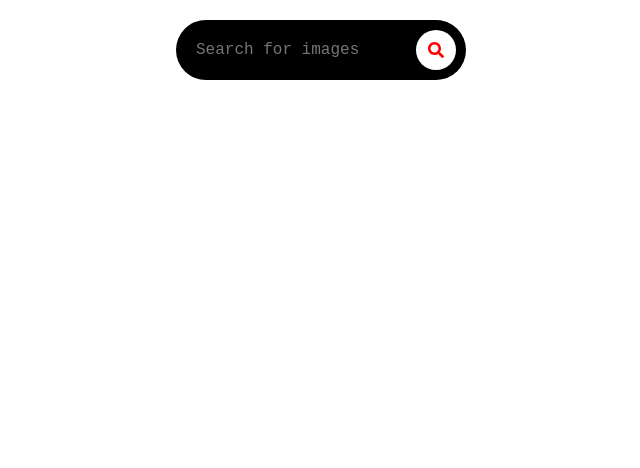
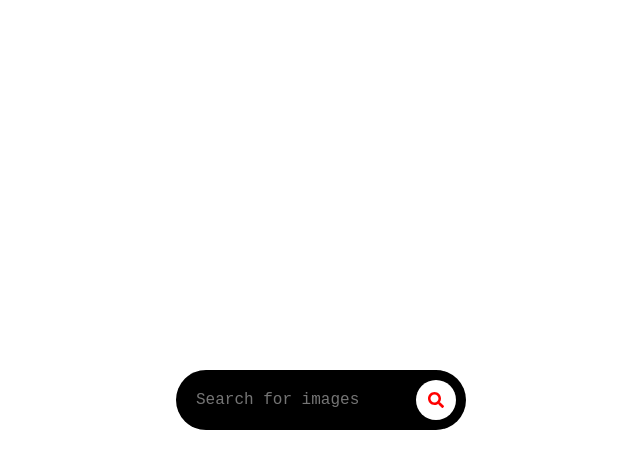
Before and after one commit to onaygizem/pixabay-image-app, a React (Create React App) app: page / in a window 1280 px wide. Shown: the top 468 px of the page, without its empty margins (319-959 px from the left). Built offline with nearby package versions, Linux system fonts and the light colour scheme.

Commit message:
Added an error handling for the case where there is no images found for the search term. Updated the styling so the search button is in the middle of the screen initially. Updated the readme file.

```diff
--- a/src/components/imageDetailScreen.module.css
+++ b/src/components/imageDetailScreen.module.css
@@ -44,9 +44,6 @@
     display: block;
 }
 
-.imageTags {
-    /* margin-top: 20px; */
-}
 
 .imageTags h2 {
     font-size: 18px;
--- a/src/components/imageSearchScreen.jsx
+++ b/src/components/imageSearchScreen.jsx
@@ -6,8 +6,23 @@ import { Link } from 'react-router-dom';
 
 function ImageSearchScreen() {
     const [searchTerm, setSearchTerm] = useState('');
-    const [images, setImages] = useState([]);
+    const [images, setImages] = useState(null);
     const [isLoading, setIsLoading] = useState(false);
+    const [searchTermAtEnter, setSearchTermAtEnter] = useState('');
+
+
+    const mainContainerStyle = searchTermAtEnter === '' ?
+        {
+            display: "flex",
+            justifyContent: "center",
+            alignItems: "center",
+            height: "100vh"
+        } :
+        {
+            position: "relative",
+            overflow: "hidden"
+        };
+
 
 
     useEffect(() => {
@@ -18,6 +33,7 @@ function ImageSearchScreen() {
             const parsedData = JSON.parse(storedImageData);
             setImages(parsedData);
             setSearchTerm(storedSearchTerm);
+            setSearchTermAtEnter(storedSearchTerm)
         }
     }, []);
 
@@ -39,8 +55,11 @@ function ImageSearchScreen() {
     const handleSearch = async () => {
         if (searchTerm.trim() === '') {
             // If the search term is empty, clear the images
-            setImages([]);
+            setImages(null);
+            setSearchTermAtEnter('');
             return;
+        } else {
+            setSearchTermAtEnter(searchTerm);
         }
 
         setIsLoading(true);
@@ -51,6 +70,8 @@ function ImageSearchScreen() {
             const data = await searchImage(searchTerm);
 
             if (data) {
+                if (data.hits.length !== 0) {
+                    // Handle when there are results
                     setImages(data.hits);
 
                     // Store the search term in sessionStorage
@@ -58,6 +79,10 @@ function ImageSearchScreen() {
 
                     // Store the image data in sessionStorage
                     sessionStorage.setItem('imageData', JSON.stringify(data.hits));
+                } else {
+                    // Handle when no results are returned
+                    setImages([]);
+                }
             }
         } catch (error) {
             console.error('Error fetching images:', error);
@@ -78,7 +103,7 @@ function ImageSearchScreen() {
     };
 
     return (
-        <div className={styles.mainContainer}>
+        <div style={mainContainerStyle}>
             <div className={styles.searchBarWrapper}>
                 <div className={styles.search}>
                     <input
@@ -99,24 +124,19 @@ function ImageSearchScreen() {
                 <p>Loading...</p>
             ) : (
                 <div className={styles.imageList}>
-                    {images.map((image) => {
-                        // console.log(image);
-
+                    {images && images.length === 0 ? (
+                        <p>No hits found.</p>
+                    ) : (
+                        images && images.map((image) => {
                             return (
-                            <Link to={`/${image.id}`}>
-                                <div className={styles.imageWrapper} key={image.id}>
-                                    <img
-                                        src={image.previewURL}
-                                        alt={image.tags}
-                                        onClick={() => {
-                                            // Handle image click (navigate to image detail screen, etc.)
-                                            console.log(`Image clicked: ${image.tags}`);
-                                        }}
-                                    />
+                                <Link to={`/${image.id}`} key={image.id}>
+                                    <div className={styles.imageWrapper}>
+                                        <img src={image.previewURL} alt={image.tags} />
                                     </div>
                                 </Link>
-                        )
-                    })}
+                            );
+                        })
+                    )}
                 </div>
             )}
         </div>
--- a/src/components/imageSearchScreen.module.css
+++ b/src/components/imageSearchScreen.module.css
@@ -1,8 +1,3 @@
-.mainContainer {
-    position: relative;
-    overflow: hidden;
-}
-
 .searchBarWrapper {
     display: flex;
     align-items: center;
@@ -83,6 +78,8 @@
     align-items: center;
     overflow: hidden;
     border: 1px solid #ccc;
+    padding: 20px;
+    margin: 30px;
 }
 
 .imageWrapper img {
@@ -90,4 +87,5 @@
     height: 100%;
     object-fit: cover;
     object-position: center;
+    border: 1px solid #ccc;
 }
```
Also changed, not shown: 1 other file (tests, documents, lock files or other folders). Lines whose indentation alone changed are shown as unchanged.
